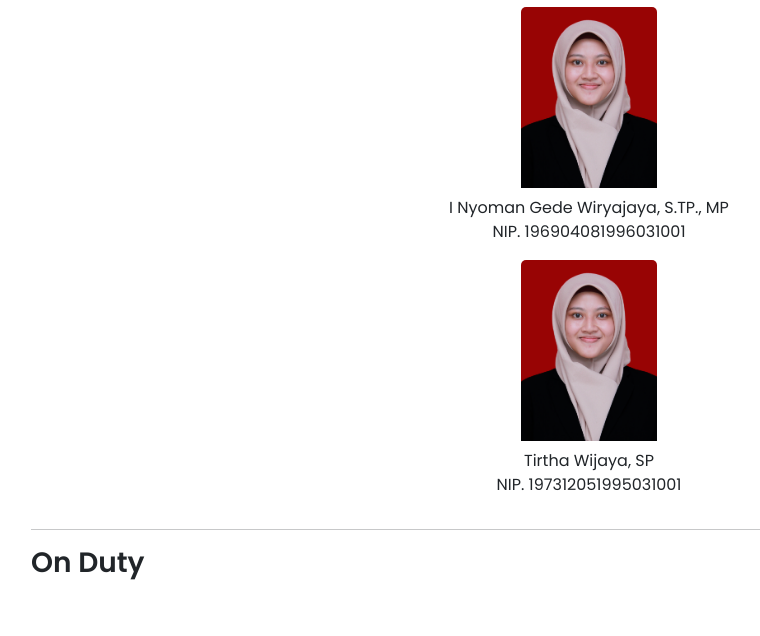
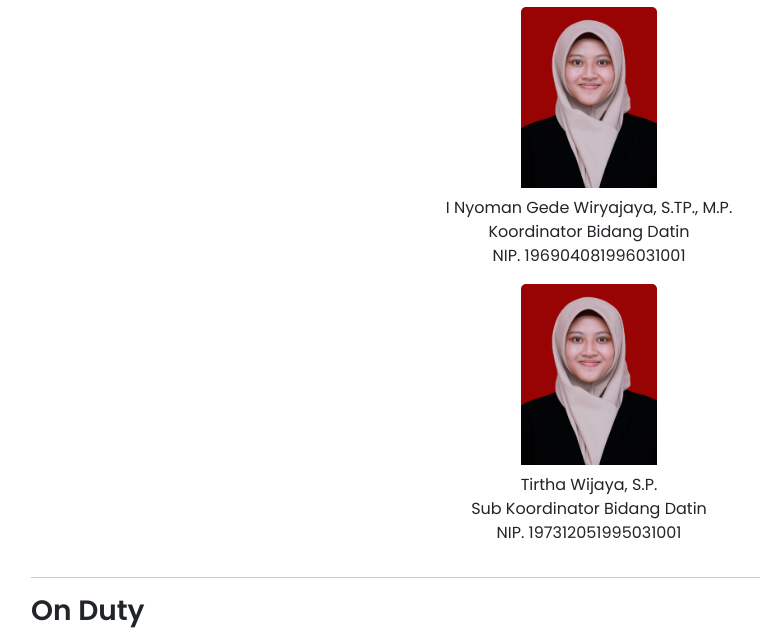
Before and after one commit to LvnnnX/Officer-Displayer, a Flask app: template templates/index.html in a window 1280 px wide. Shown: the part 171-807 px from the top of the page, without its empty margins (51-811 px from the left). Run offline with Flask 3, Linux system fonts and the light colour scheme; the template is opened without the code that fills it, so the values that code supplies are empty; parts of the project's set-up code (start-up, migrations or seed data) failed here and were passed over; some libraries are stand-ins or nearby versions.

Commit message:
Adding a position on Pak Wirya & Pak Tirtha

```diff
--- a/templates/index.html
+++ b/templates/index.html
@@ -55,13 +55,13 @@
                 <div class="card" style="width: 10rem; border-style: none;">
                     <img src="{{url_for('static',filename='images/template_34.jpg')}}" class="card-img-top" alt="...">
                 </div>
-                <p class="mt-2">I Nyoman Gede Wiryajaya, S.TP., MP <br>NIP. 196904081996031001</p>
+                <p class="mt-2">I Nyoman Gede Wiryajaya, S.TP., M.P. <br>Koordinator Bidang Datin <br>NIP. 196904081996031001</p>
             </div>
             <div class="row d-flex justify-content-center">
                 <div class="card" style="width: 10rem; border-style: none;">
                     <img src="{{url_for('static',filename='images/template_34.jpg')}}" class="card-img-top" alt="...">
                 </div>
-                <p class="mt-2">Tirtha Wijaya, SP<br>NIP. 197312051995031001
+                <p class="mt-2">Tirtha Wijaya, S.P.<br>Sub Koordinator Bidang Datin <br>NIP. 197312051995031001
                 </p>
             </div>
 
```
